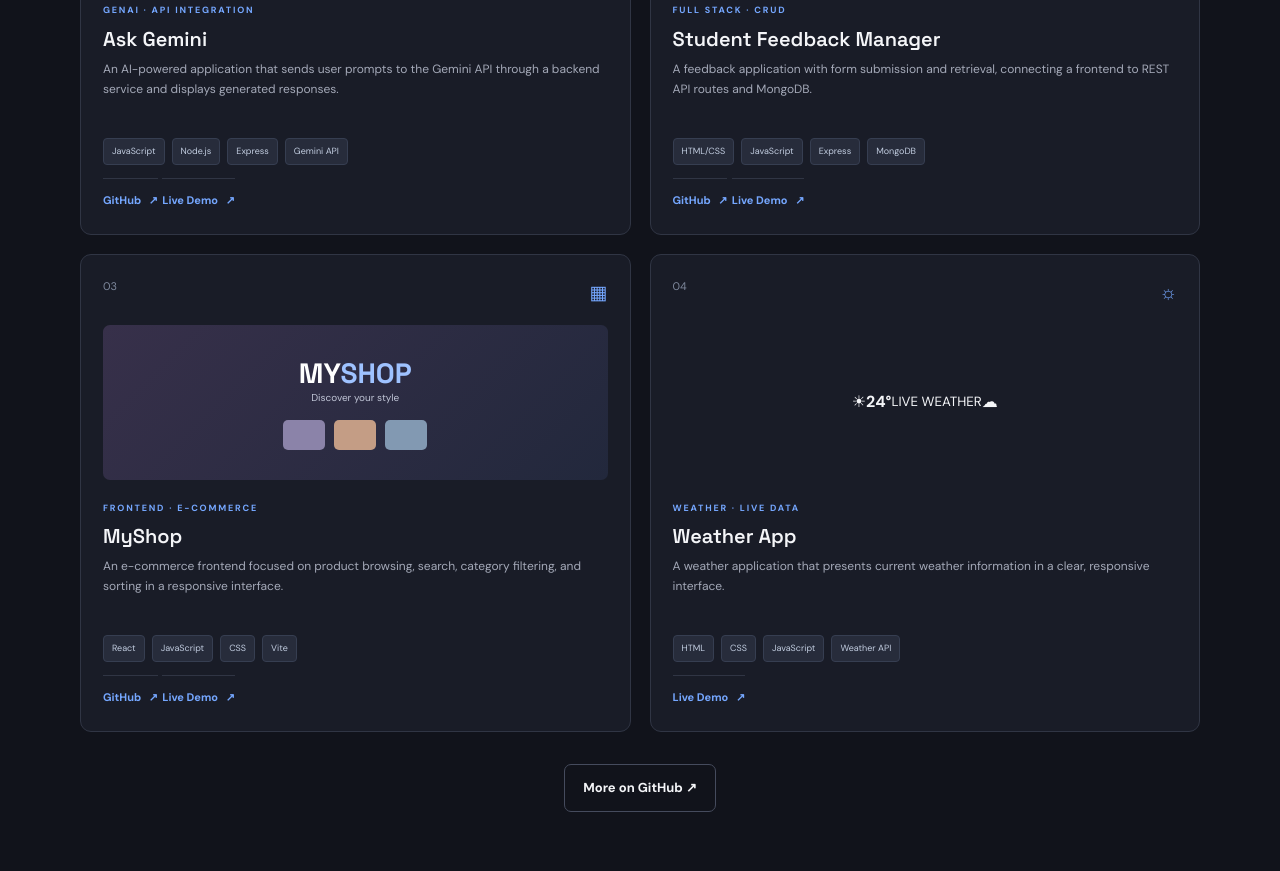
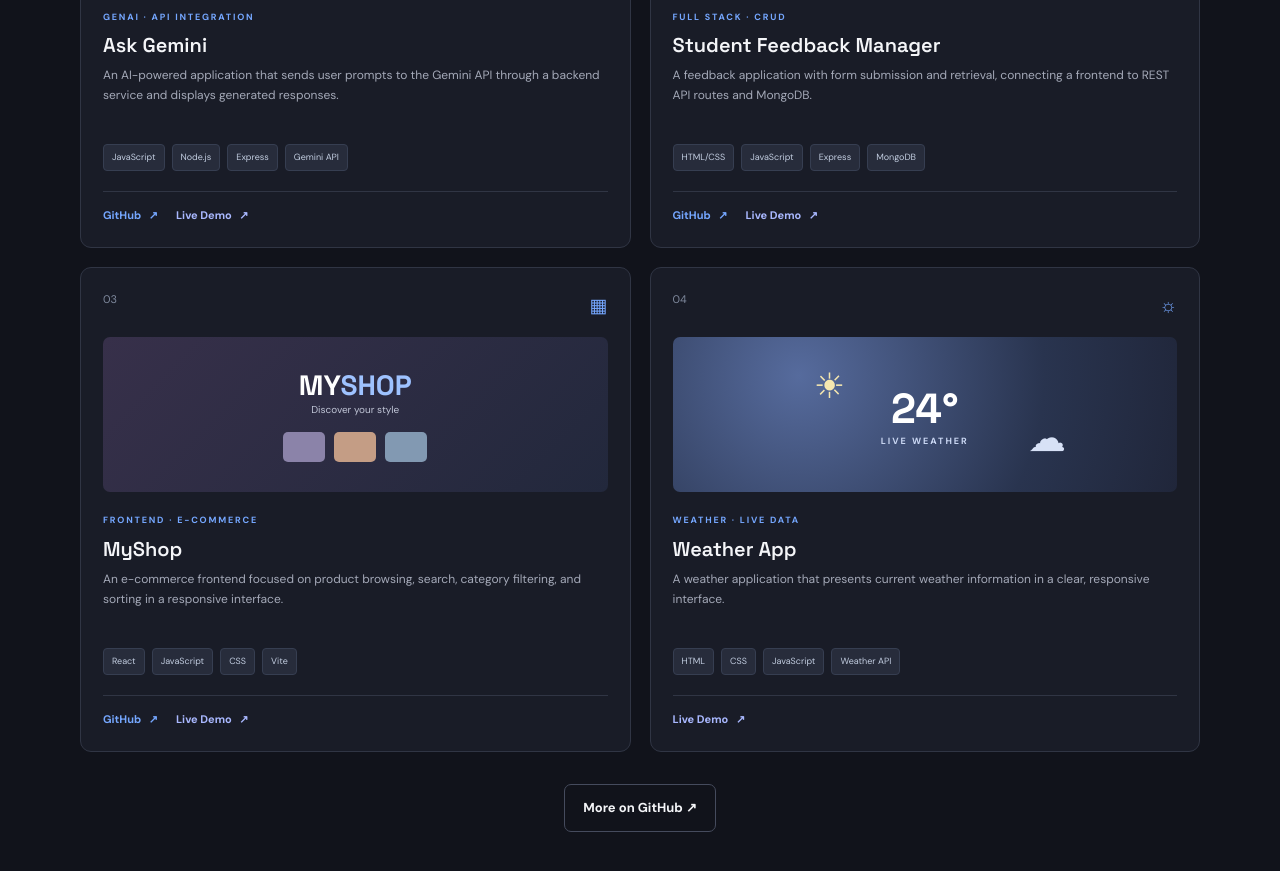
Before and after one commit to Shikhakumari567567/My-portfolio, a plain HTML site: page index.html in a window 1280 px wide. Shown: the part 1958-2829 px from the top of the page. Drawn offline with Linux system fonts and the light colour scheme.

Commit message:
Style project demo links, education details, and weather app project card

```diff
--- a/style.css
+++ b/style.css
@@ -43,9 +43,9 @@ button,input,textarea{font:inherit}
 .art-ai{background:radial-gradient(circle at 50% 50%,#3a4070,#20263e 55%,#171b2a);font:700 43px var(--display);color:#dce5ff;gap:8px}.art-ai i{font-size:22px;color:#a9a2ff}.art-ai b{position:absolute;bottom:12px;right:15px;font:500 10px var(--font);color:#aab6d6}
 .art-feedback{background:linear-gradient(130deg,#24364a,#1b2635);display:block;padding:22px;color:#dce8f4;font:600 17px var(--display)}.fake-lines{height:4px;width:75%;background:#637d91;margin-top:19px;box-shadow:0 13px #40566a,0 26px #40566a}.fake-rating{position:absolute;right:20px;bottom:17px;color:#f3cc78;font-size:12px;letter-spacing:3px}
 .art-shop{background:linear-gradient(135deg,#37304a,#22283c);display:flex;flex-direction:column;color:#fff;font:700 28px var(--display)}.shop-accent{color:#9ec2ff}.art-shop small{font:10px var(--font);color:#c0c5d6}.shop-products{display:flex;gap:9px;margin-top:16px}.shop-products i{width:42px;height:30px;border-radius:5px;background:#8b83a9}.shop-products i:nth-child(2){background:#c49d85}.shop-products i:nth-child(3){background:#8299b2}
-.art-quiz{background:linear-gradient(130deg,#293a52,#20243b);flex-direction:column;font:700 14px var(--display);letter-spacing:4px}.art-quiz strong{font-size:33px;color:#9fc1ff}.art-quiz small{font:10px var(--font);letter-spacing:0;color:#b3bfd1}.quiz-options{display:flex;gap:9px;margin-top:14px}.quiz-options i{font-style:normal;border:1px solid #647b9c;border-radius:5px;padding:3px 12px;font-size:10px}
+.art-weather{background:radial-gradient(circle at 25% 25%,#566b9d,#29344f 62%,#20263a);flex-direction:column;gap:0;color:#f5e7b0}.art-weather strong{font:700 42px var(--display);color:#fff}.art-weather small{font:700 9px var(--font);letter-spacing:2px;color:#cbd8f4}.weather-sun{position:absolute;top:20px;left:28%;font-size:35px}.weather-cloud{position:absolute;right:22%;bottom:22px;font-size:38px;color:#d7e1f6}
 .project-card h3{font:600 20px var(--display);margin:7px 0}.project-description{font-size:12px;color:var(--muted);margin-bottom:18px;min-height:61px}.tags{display:flex;flex-wrap:wrap;gap:7px;margin-bottom:20px}.tags span,.skill-list span{background:#272c3b;border:1px solid #363e51;border-radius:4px;padding:5px 8px;font-size:9px;color:#c2cde0}
-.project-link{margin-top:auto;padding-top:14px;border-top:1px solid var(--line);font-size:11px;font-weight:700;color:var(--blue)}.project-link span{margin-left:5px}.center-action{text-align:center;margin-top:32px}
+.project-actions{display:flex;gap:18px;margin-top:auto;padding-top:14px;border-top:1px solid var(--line)}.project-link{font-size:11px;font-weight:700;color:var(--blue)}.project-link span{margin-left:5px}.demo-link{color:#a9b8ff}.education-meta{margin-top:8px!important;color:#c5cee0!important;font-size:11px!important}.center-action{text-align:center;margin-top:32px}
 .skills-grid{display:grid;grid-template-columns:repeat(3,1fr);gap:16px}.skill-group{min-height:175px}.skill-icon{display:grid;place-items:center;width:37px;height:37px;border-radius:8px;background:#2b3042;color:var(--blue);font-size:20px}.skill-group h3{font:600 16px var(--display);margin:13px 0}.skill-list{display:flex;flex-wrap:wrap;gap:7px}
 .contact-section{padding:100px 0;background:radial-gradient(ellipse at 15% 45%,#25304b 0,transparent 48%),#11131b;border-top:1px solid var(--line)}
 .contact-wrap{display:grid;grid-template-columns:1fr .8fr;gap:80px;align-items:center}.contact-wrap h2{font-size:clamp(38px,5vw,56px)}.contact-copy{color:var(--muted);font-size:13px;margin:20px 0}.email-link{color:var(--blue);font-size:13px;font-weight:700}
```
